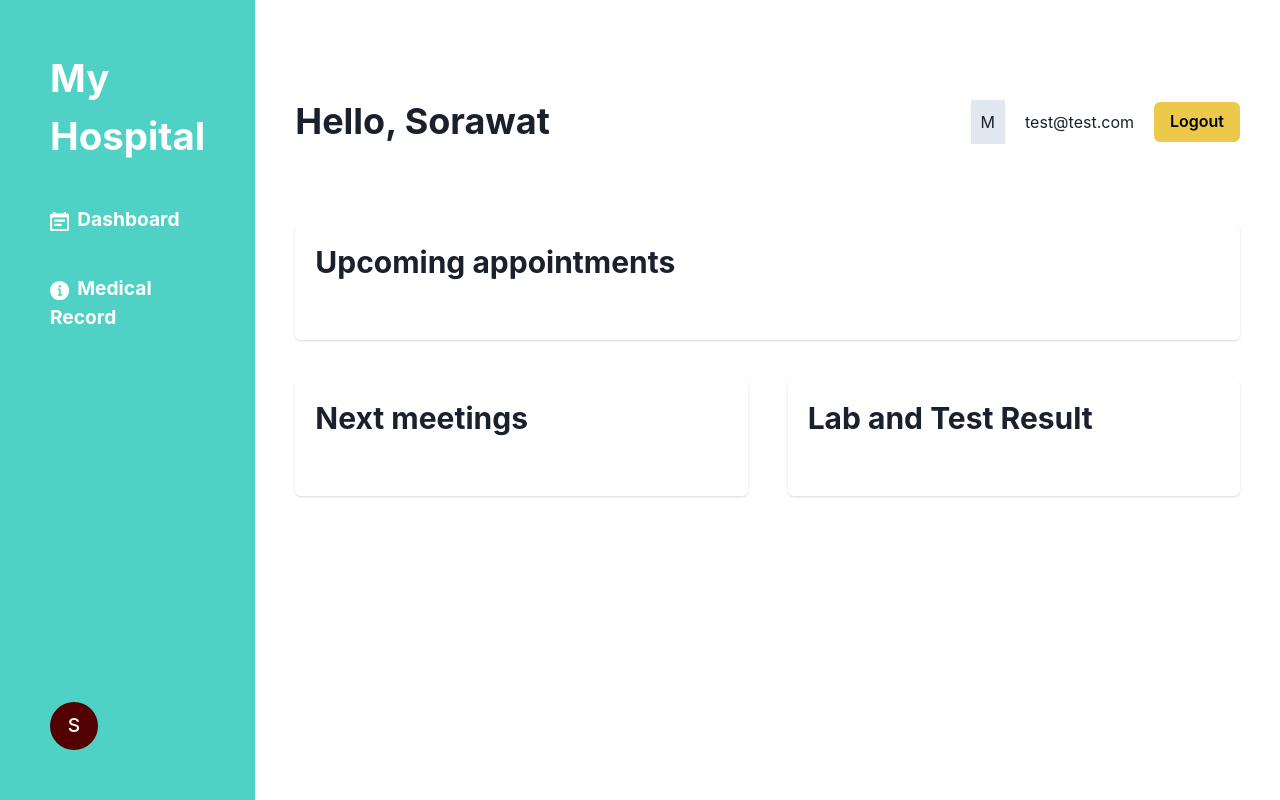
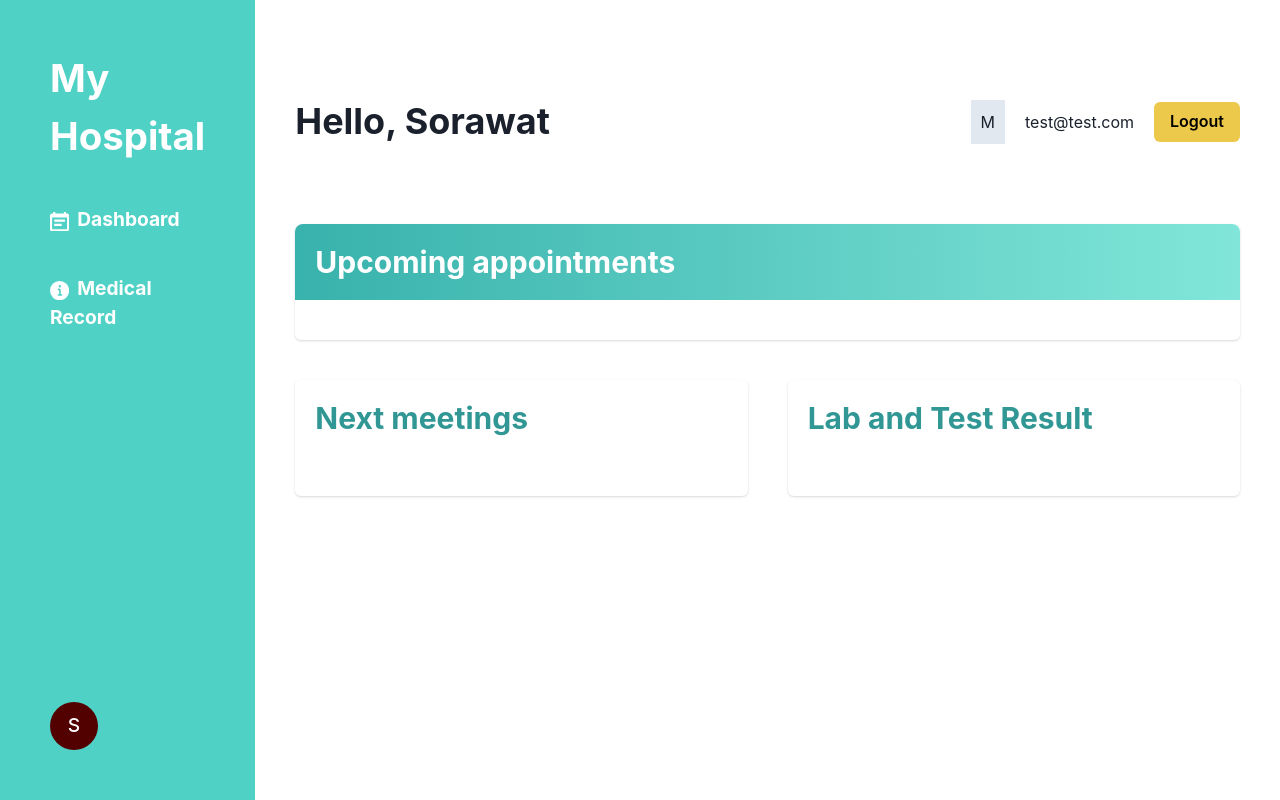
Before and after one commit to sorawat38/CLCM3506-Final-Exam, a React (Vite) app: page / in a window 1280 px wide. Built offline with nearby package versions, Linux system fonts and the light colour scheme.

Commit message:
feat: style component

```diff
--- a/src/pages/Dashboard.tsx
+++ b/src/pages/Dashboard.tsx
@@ -16,8 +16,13 @@ function Dashboard() {
     >
       <GridItem colSpan={2}>
         <Card>
-          <CardHeader>
-            <Heading size={"lg"}>Upcoming appointments</Heading>
+          <CardHeader
+            borderTopRadius={"lg"}
+            bgGradient={"linear(to-r, teal.400, teal.200)"}
+          >
+            <Heading size={"lg"} color={"white"}>
+              Upcoming appointments
+            </Heading>
           </CardHeader>
           <CardBody></CardBody>
         </Card>
@@ -25,7 +30,9 @@ function Dashboard() {
       <GridItem colSpan={1}>
         <Card>
           <CardHeader>
-            <Heading size={"lg"}>Next meetings</Heading>
+            <Heading size={"lg"} color={"teal.500"}>
+              Next meetings
+            </Heading>
           </CardHeader>
           <CardBody></CardBody>
         </Card>
@@ -33,7 +40,9 @@ function Dashboard() {
       <GridItem colSpan={1}>
         <Card>
           <CardHeader>
-            <Heading size={"lg"}>Lab and Test Result</Heading>
+            <Heading size={"lg"} color={"teal.500"}>
+              Lab and Test Result
+            </Heading>
           </CardHeader>
           <CardBody></CardBody>
         </Card>
```
